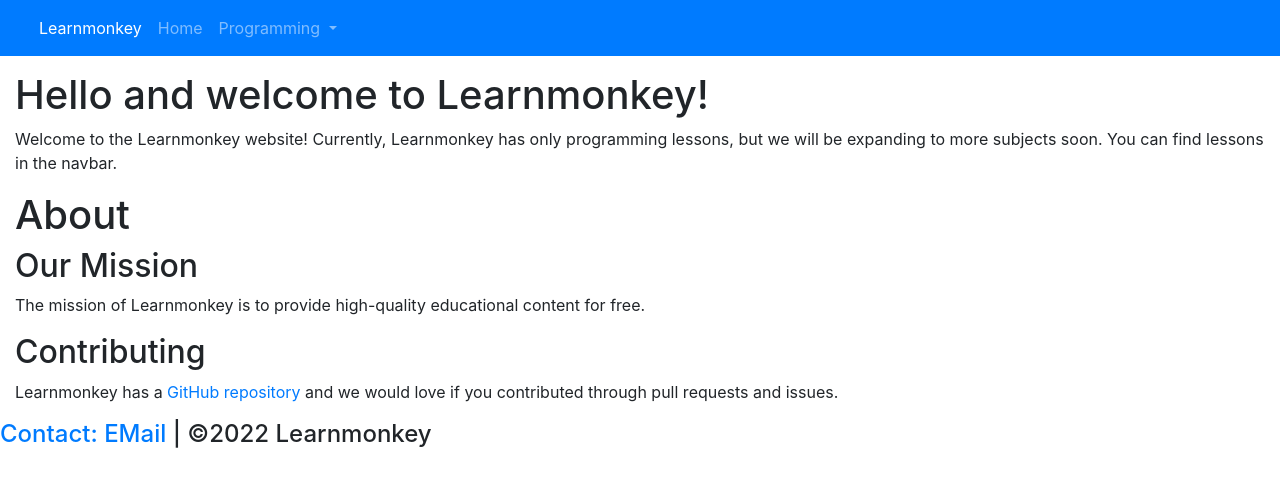
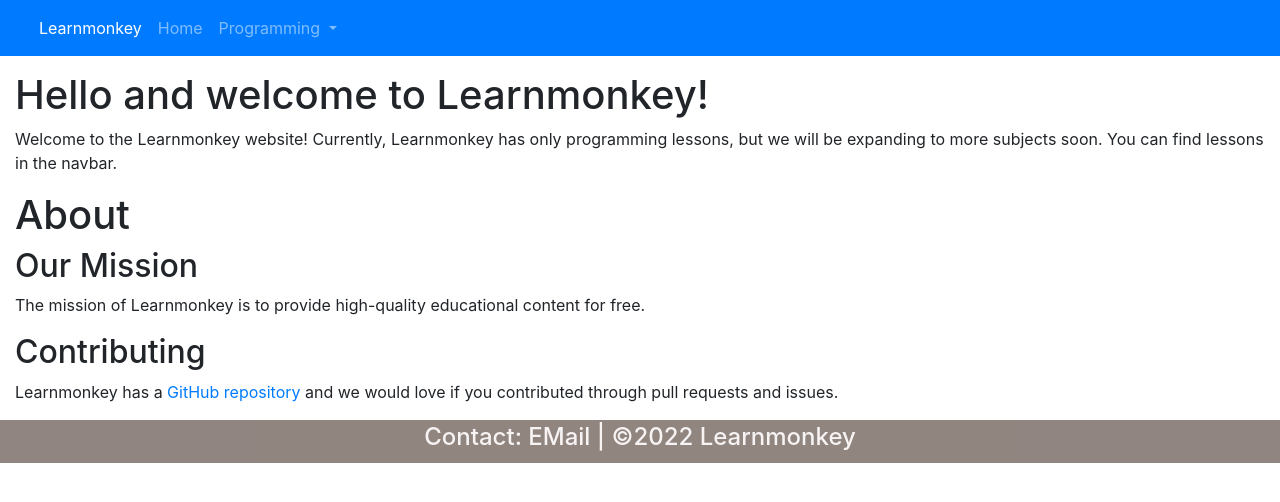
Before and after one commit to learnmonkey/learnmonkey.github.io, a Jekyll site: the page built from index.html, in a window 1280 px wide. Shown: the top 502 px of the page. Built offline with Jekyll 4.4.1, drawn with Linux system fonts in a browser that asks for light colours.

Commit message:
Footer CSS

```diff
--- a/assets/css/style.css
+++ b/assets/css/style.css
@@ -9,3 +9,16 @@
 main {
     margin: 15px;
 }
+
+footer {
+    text-align: center;
+    padding: 3px;
+    background-color: rgb(37, 13, 4);
+    color: #f0e9e9;
+    opacity: 50%;
+}
+
+a.footlink {
+    text-decoration: none;
+    color: #f0e9e9;
+}
```
